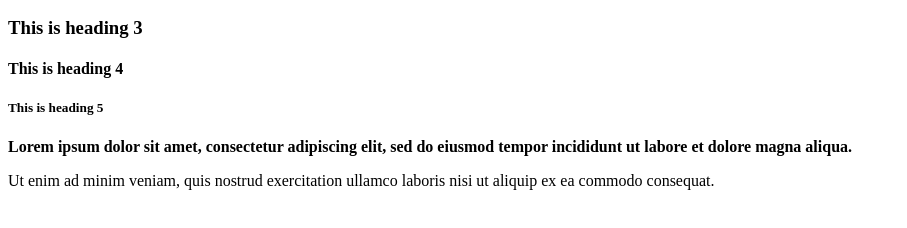
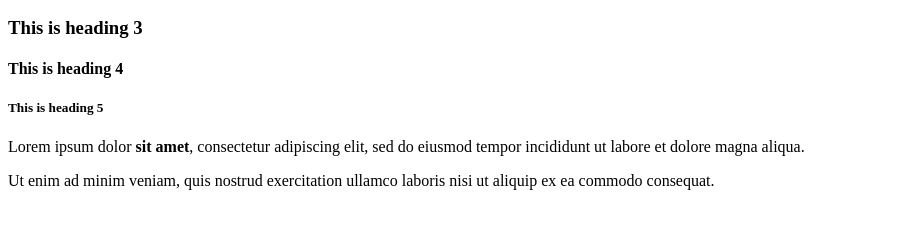
Before and after one commit to deerrppp/git_test, a plain HTML site: page html-boilerplate/index.html in a window 1280 px wide. Shown: the part 110-338 px from the top of the page, without its empty margins (0-907 px from the left). Drawn offline with Linux system fonts and the light colour scheme.

Commit message:
Combining strong element to a paragraph element

```diff
--- a/html-boilerplate/index.html
+++ b/html-boilerplate/index.html
@@ -12,7 +12,7 @@
         <h3>This is heading 3</h3>
         <h4>This is heading 4</h4>
         <h5>This is heading 5</h5>
-        <strong>Lorem ipsum dolor sit amet, consectetur adipiscing elit, sed do eiusmod tempor incididunt ut labore et dolore magna aliqua.</strong>
+        <p>Lorem ipsum dolor <strong>sit amet</strong>, consectetur adipiscing elit, sed do eiusmod tempor incididunt ut labore et dolore magna aliqua.</p>
         <p>Ut enim ad minim veniam, quis nostrud exercitation ullamco laboris nisi ut aliquip ex ea commodo consequat.</p>
 
     </body>
```
